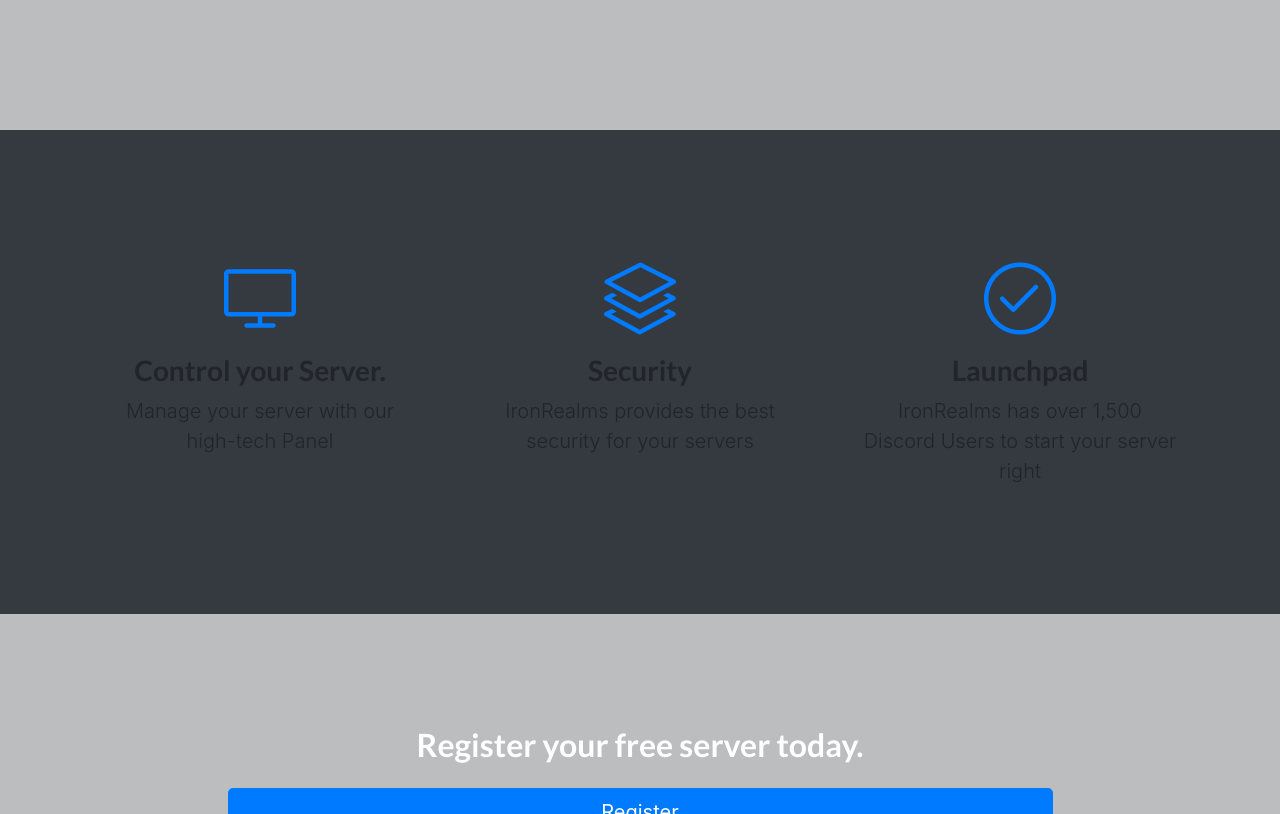
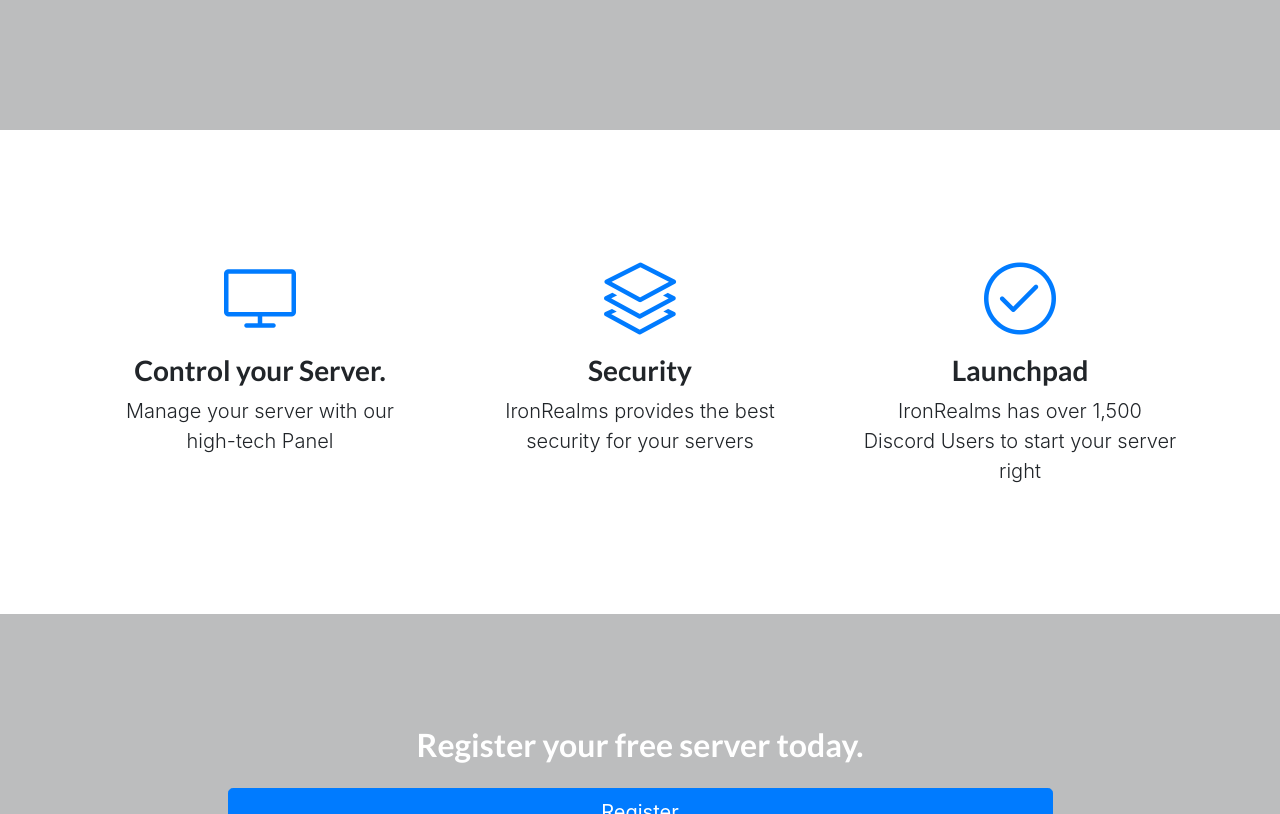
Before and after one commit to KieraDEV/IronRealms, a plain HTML site: page index.html in a window 1280 px wide. Shown: the part 500-1314 px from the top of the page. Drawn offline with Linux system fonts and the light colour scheme.

Commit message:
Update index.html

```diff
--- a/index.html
+++ b/index.html
@@ -50,7 +50,7 @@
   </header>
 
   <!-- Icons Grid -->
-  <section class="features-icons bg-dark text-center">
+  <section class="features-icons bg-gray text-center">
     <div class="container">
       <div class="row">
         <div class="col-lg-4">
```
